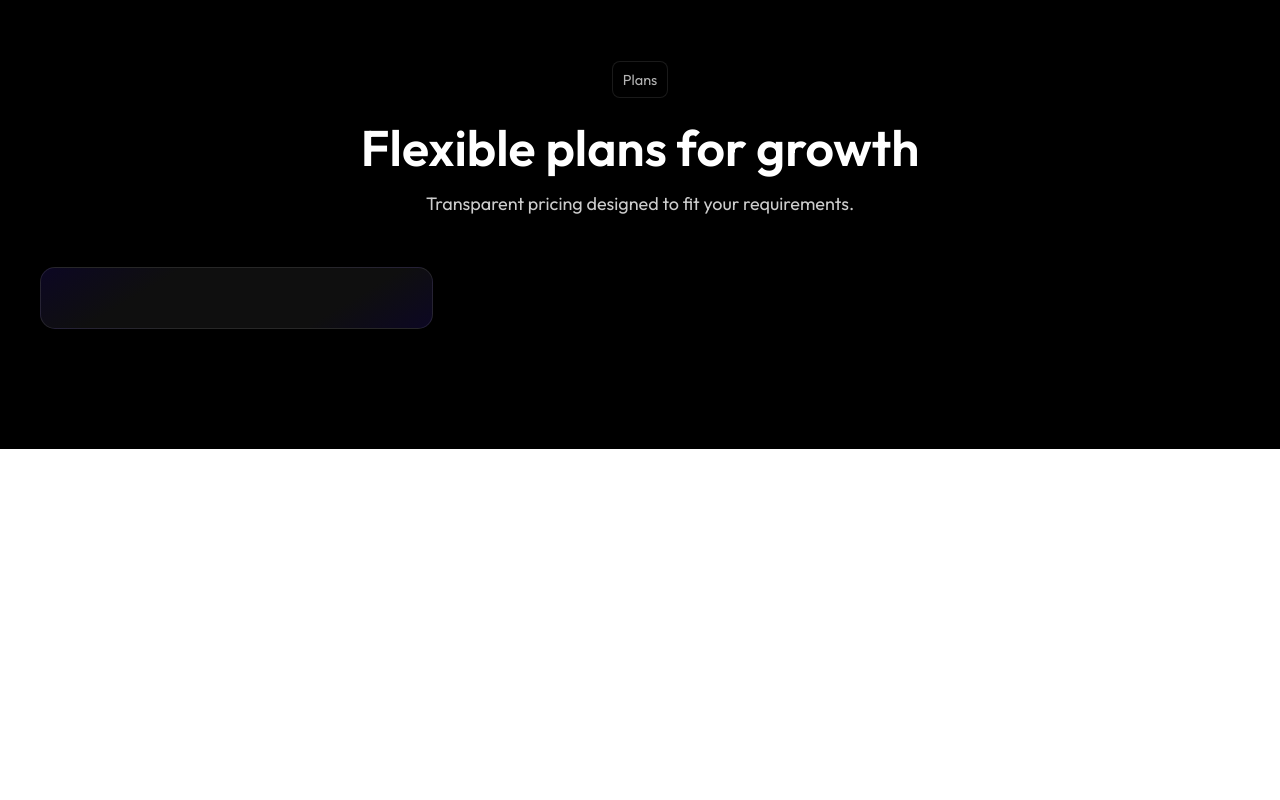
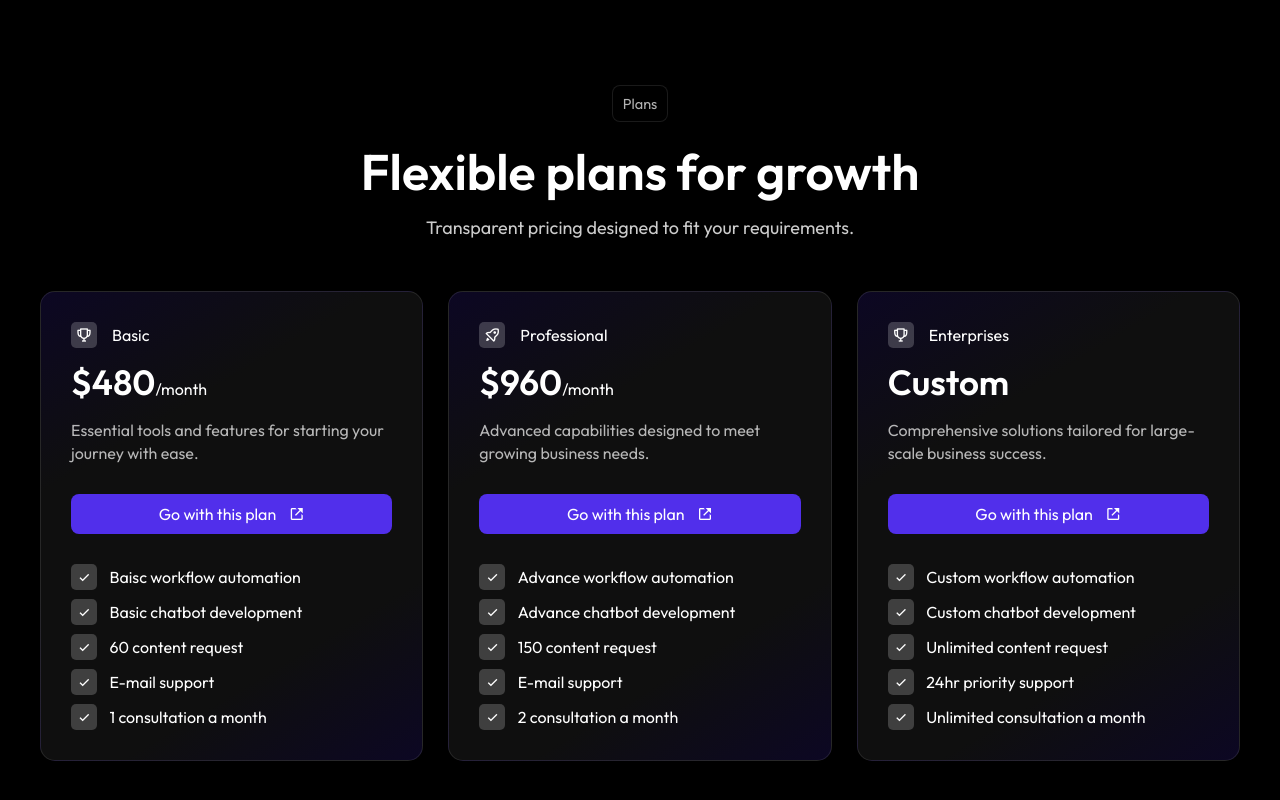
Before and after one commit to artyomagadzhanyan421/artyom-agadzhanyan, a React (Vite) app: page / in a window 1280 px wide. Shown: the part 1326-2126 px from the top of the page. Before the commit the page ends 1775 px from the top, so only its background shows below. Built offline with nearby package versions, Linux system fonts and the light colour scheme.

Commit message:
palns selections

```diff
--- a/src/components/Navbar.tsx
+++ b/src/components/Navbar.tsx
@@ -12,7 +12,7 @@ function Navbar() {
                     <li><a href="#">Who I'am?</a></li>
                     <li><a href="#process">Process</a></li>
                     <li><a href="#">Showcase</a></li>
-                    <li><a href="#">Plans</a></li>
+                    <li><a href="#plans">Plans</a></li>
                     <li><a href="#">Faq</a></li>
                     <li><a href="#">Contact</a></li>
                 </ul>
--- a/src/components/Plans.tsx
+++ b/src/components/Plans.tsx
@@ -16,7 +16,106 @@ function Plans() {
             </center>
             <div className="plans">
                 <div className="plan">
-
+                    <div className="plan-type">
+                        <i className='bx bx-trophy'></i>
+                        <p>Basic</p>
+                    </div>
+                    <p className="price">$480<span>/month</span></p>
+                    <p className="pitch-plan">Essential tools and features for starting your journey with ease.</p>
+                    <a href="#" className="nav-link plan-link">
+                        <span>Go with this plan</span>
+                        <i className='bx bx-link-external' style={{ fontSize: 16 }}></i>
+                    </a>
+                    <ul>
+                        <li>
+                            <i className='bx bx-check'></i>
+                            <span>Baisc workflow automation</span>
+                        </li>
+                        <li>
+                            <i className='bx bx-check'></i>
+                            <span>Basic chatbot development</span>
+                        </li>
+                        <li>
+                            <i className='bx bx-check'></i>
+                            <span>60 content request</span>
+                        </li>
+                        <li>
+                            <i className='bx bx-check'></i>
+                            <span>E-mail support</span>
+                        </li>
+                        <li>
+                            <i className='bx bx-check'></i>
+                            <span>1 consultation a month</span>
+                        </li>
+                    </ul>
+                </div>
+                <div className="plan">
+                    <div className="plan-type">
+                        <i className='bx bx-rocket'></i>
+                        <p>Professional</p>
+                    </div>
+                    <p className="price">$960<span>/month</span></p>
+                    <p className="pitch-plan">Advanced capabilities designed to meet growing business needs.</p>
+                    <a href="#" className="nav-link plan-link">
+                        <span>Go with this plan</span>
+                        <i className='bx bx-link-external' style={{ fontSize: 16 }}></i>
+                    </a>
+                    <ul>
+                        <li>
+                            <i className='bx bx-check'></i>
+                            <span>Advance workflow automation</span>
+                        </li>
+                        <li>
+                            <i className='bx bx-check'></i>
+                            <span>Advance chatbot development</span>
+                        </li>
+                        <li>
+                            <i className='bx bx-check'></i>
+                            <span>150 content request</span>
+                        </li>
+                        <li>
+                            <i className='bx bx-check'></i>
+                            <span>E-mail support</span>
+                        </li>
+                        <li>
+                            <i className='bx bx-check'></i>
+                            <span>2 consultation a month</span>
+                        </li>
+                    </ul>
+                </div>
+                <div className="plan">
+                    <div className="plan-type">
+                        <i className='bx bx-trophy'></i>
+                        <p>Enterprises</p>
+                    </div>
+                    <p className="price">Custom</p>
+                    <p className="pitch-plan">Comprehensive solutions tailored for large-scale business success.</p>
+                    <a href="#" className="nav-link plan-link">
+                        <span>Go with this plan</span>
+                        <i className='bx bx-link-external' style={{ fontSize: 16 }}></i>
+                    </a>
+                    <ul>
+                        <li>
+                            <i className='bx bx-check'></i>
+                            <span>Custom workflow automation</span>
+                        </li>
+                        <li>
+                            <i className='bx bx-check'></i>
+                            <span>Custom chatbot development</span>
+                        </li>
+                        <li>
+                            <i className='bx bx-check'></i>
+                            <span>Unlimited content request</span>
+                        </li>
+                        <li>
+                            <i className='bx bx-check'></i>
+                            <span>24hr priority support</span>
+                        </li>
+                        <li>
+                            <i className='bx bx-check'></i>
+                            <span>Unlimited consultation a month</span>
+                        </li>
+                    </ul>
                 </div>
             </div>
         </div>
--- a/src/styles/Navbar.css
+++ b/src/styles/Navbar.css
@@ -57,6 +57,7 @@ nav ul li a {
 .nav-link {
     display: flex;
     align-items: center;
+    justify-content: center;
     width: fit-content;
     background-color: rgb(81, 47, 235);
     padding: 10px 15px;
--- a/src/styles/Plans.css
+++ b/src/styles/Plans.css
@@ -3,7 +3,7 @@
     grid-template-columns: repeat(3, 1fr);
     width: 1200px;
     margin: 50px auto 0px auto;
-    gap: 10px;
+    gap: 25px;
 }
 
 .plan {
@@ -14,3 +14,50 @@
     padding: 30px;
     border-radius: 15px;
 }
+
+.price {
+    font-size: 35px;
+    font-weight: 600;
+}
+
+.price span {
+    font-weight: initial;
+    font-size: 16px;
+}
+
+.pitch-plan {
+    color: rgba(255, 255, 255, .7);
+    margin: 15px 0px 30px 0px;
+    line-height: 1.4em;
+}
+
+.nav-link.plan-link {
+    width: 100%;
+}
+
+.plan ul {
+    display: flex;
+    flex-direction: column;
+    gap: 9px;
+    margin-top: 30px;
+}
+
+.plan ul li {
+    display: flex;
+    align-items: center;
+    gap: 12.5px;
+}
+
+.plan ul li i,
+.plan-type i {
+    background-color: rgba(255, 255, 255, .2);
+    padding: 5px;
+    border-radius: 5px;
+}
+
+.plan-type {
+    display: flex;
+    align-items: center;
+    gap: 15px;
+    margin-bottom: 12.5px;
+}
--- a/src/styles/Process.css
+++ b/src/styles/Process.css
@@ -12,7 +12,7 @@
     grid-template-columns: repeat(3, 1fr);
     width: 1200px;
     margin: 50px auto 0px auto;
-    gap: 10px;
+    gap: 25px;
 }
 
 .phase {
```
